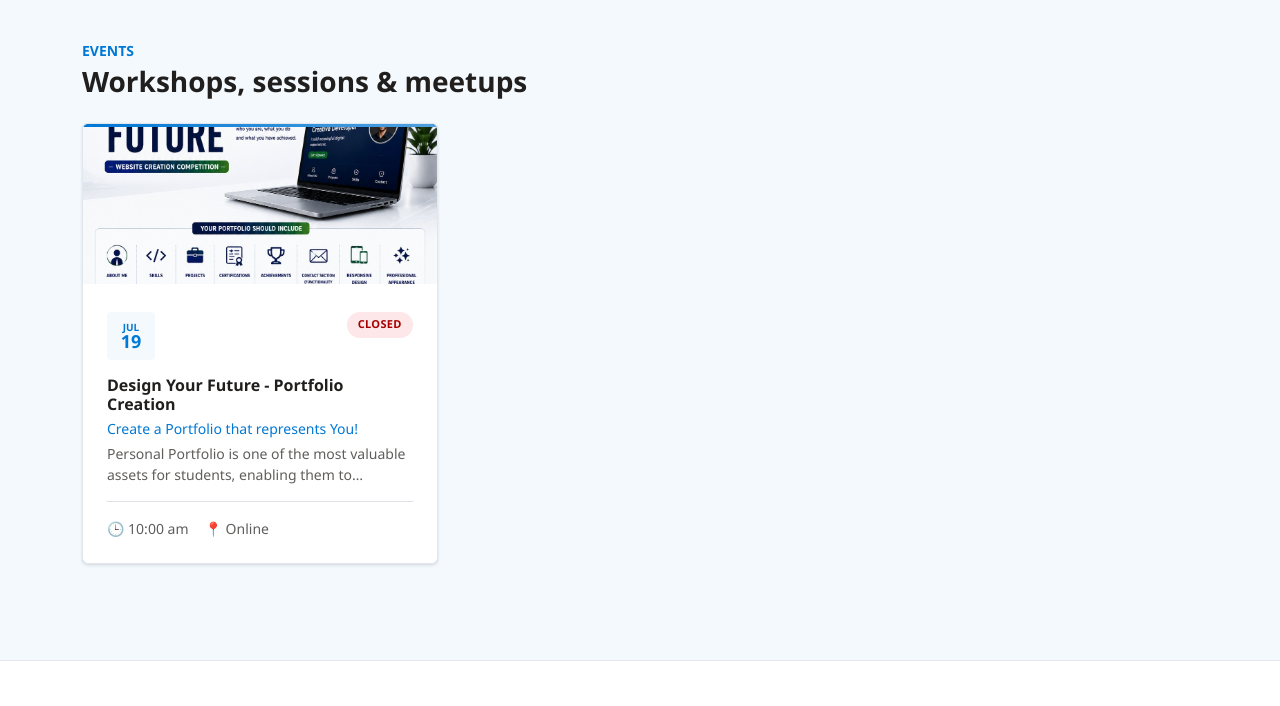
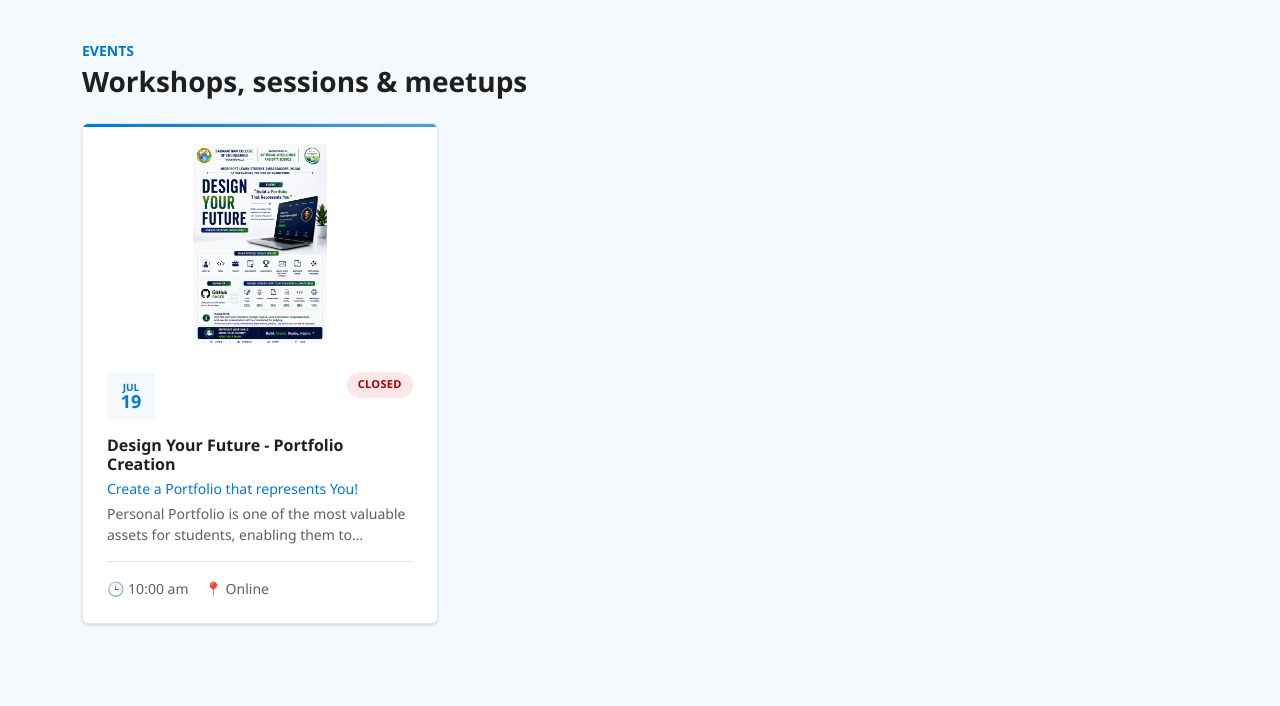
Before and after one commit to thamaraiselvan-tech/MLSA-website, a plain HTML site: page frontend/events.html in a window 1280 px wide. Shown: the part 71-777 px from the top of the page. Drawn offline with nearby package versions, Linux system fonts and the light colour scheme.

Commit message:
event update

```diff
--- a/frontend/css/style.css
+++ b/frontend/css/style.css
@@ -228,9 +228,10 @@ body {
 }
 
 .event-card-image {
+  margin-top: 20px;
   width: 100%;
-  height: 160px;
-  object-fit: cover;
+  height: 200px;
+  object-fit: contain;
 }
 
 .event-detail-image {
```
